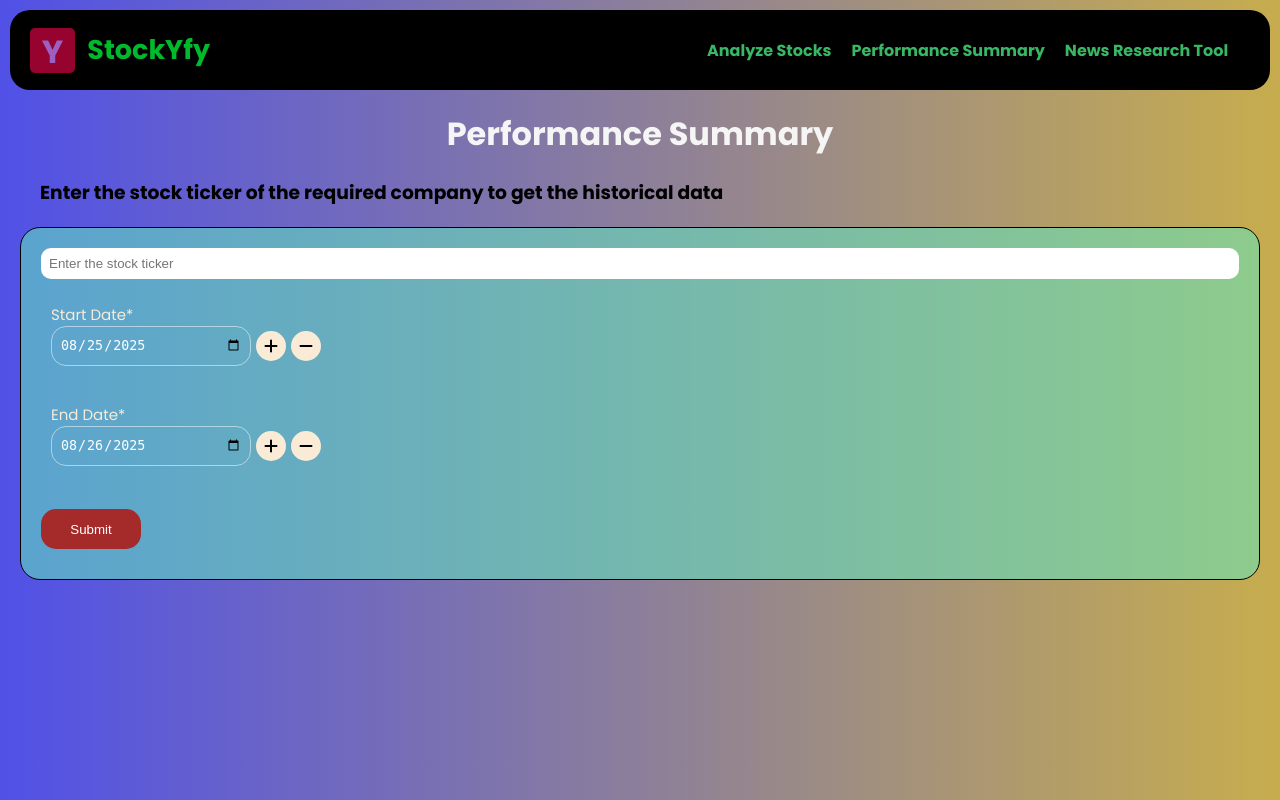
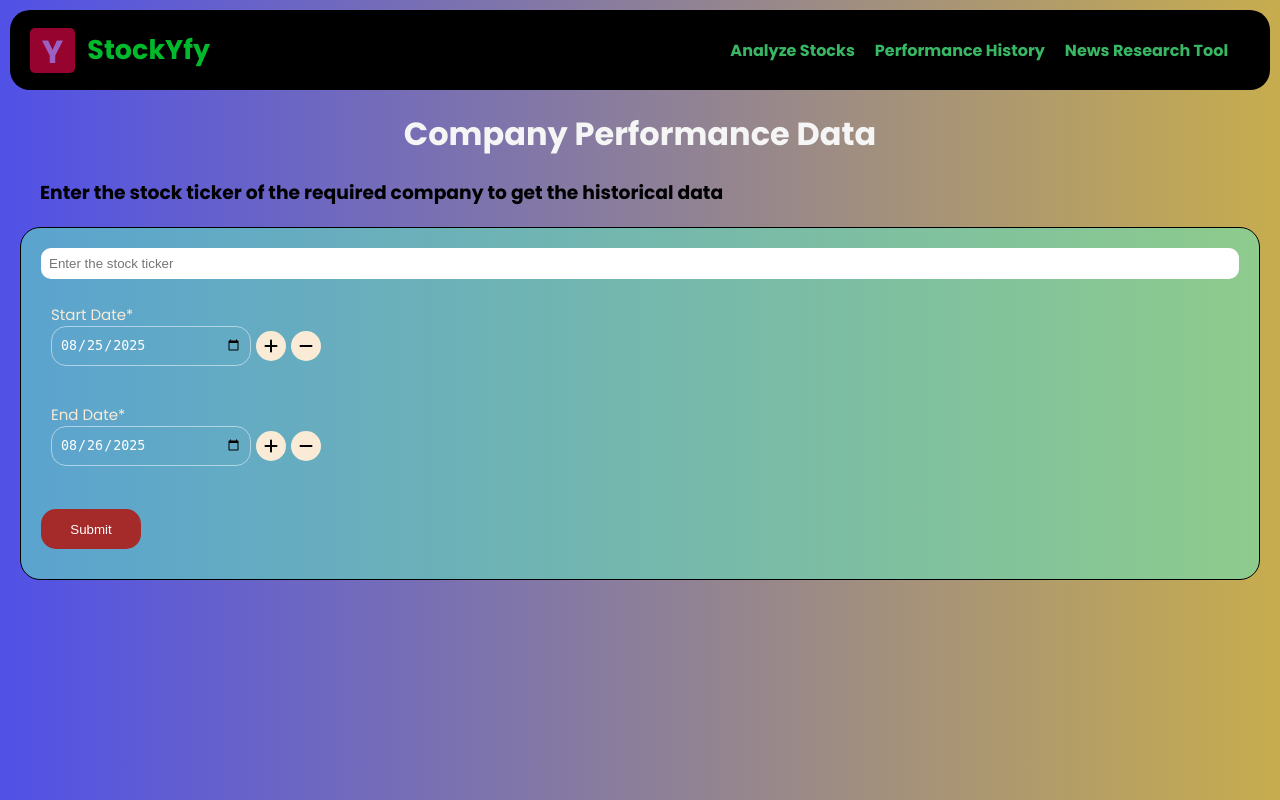
Before and after one commit to Rohitrebel/AI-Stock-Analysis-Dashboard-Application, a Flask app: page /performance-summary in a window 1280 px wide. Run offline with Flask 3, Linux system fonts and the light colour scheme; some libraries are stand-ins or nearby versions.

Commit message:
app.py changes

```diff
--- a/app.py
+++ b/app.py
@@ -16,6 +16,7 @@ from io import StringIO
 from llama_cpp import Llama
 import os
 from dotenv import load_dotenv
+import requests
 
 app = Flask(__name__)
 
@@ -335,7 +336,10 @@ def research():
         return jsonify({"status": "error", "message": "No file uploaded"}), 400
 
       df = pd.read_csv(csv_file)
-      text = " ".join(df.astype(str).agg(" ".join, axis=1).tolist())
+
+
+      text = "\n".join(df.astype(str).agg(" ".join, axis=1).tolist())
+      text = f"{ticker}_stock_data\n" + text
 
     elif request.form.get("text-analyze"):
       text = request.form.get("text")
--- a/templates/index.html
+++ b/templates/index.html
@@ -41,7 +41,7 @@
             >Analyze Stocks</a
           >
           <a href="{{ url_for('summary') }}" class="nav-item"
-            >Performance Summary</a
+            >Performance History</a
           >
           <a href="{{ url_for('research') }}" class="nav-item"
             >News Research Tool</a
--- a/templates/perf_summary.html
+++ b/templates/perf_summary.html
@@ -3,7 +3,7 @@
   <head>
     <meta charset="UTF-8" />
     <meta name="viewport" content="width=device-width, initial-scale=1.0" />
-    <title>Performance Summary</title>
+    <title>Performance History</title>
     <script
       src="https://kit.fontawesome.com/ee52631823.js"
       crossorigin="anonymous"
@@ -47,7 +47,7 @@
           >
 
           <a href="{{ url_for('summary') }}" class="nav-item"
-            >Performance Summary</a
+            >Performance History</a
           >
           <a href="{{ url_for('research') }}" class="nav-item"
             >News Research Tool</a
@@ -69,7 +69,7 @@
       </nav>
 
       <div class="perf-container">
-        <h1 class="perf-heading">Performance Summary</h1>
+        <h1 class="perf-heading">Company Performance Data</h1>
         <h3 class="perf-sub-heading">
           Enter the stock ticker of the required company to get the historical
           data
--- a/templates/research.html
+++ b/templates/research.html
@@ -48,7 +48,7 @@
           >
 
           <a href="{{ url_for('summary') }}" class="nav-item"
-            >Performance Summary</a
+            >Performance History</a
           >
           <a href="{{ url_for('research') }}" class="nav-item"
             >News Research Tool</a
--- a/templates/stock_analysis.html
+++ b/templates/stock_analysis.html
@@ -48,7 +48,7 @@
           >
 
           <a href="{{ url_for('summary') }}" class="nav-item"
-            >Performance Summary</a
+            >Performance History</a
           >
           <a href="{{ url_for('research') }}" class="nav-item"
             >News Research Tool</a
```
